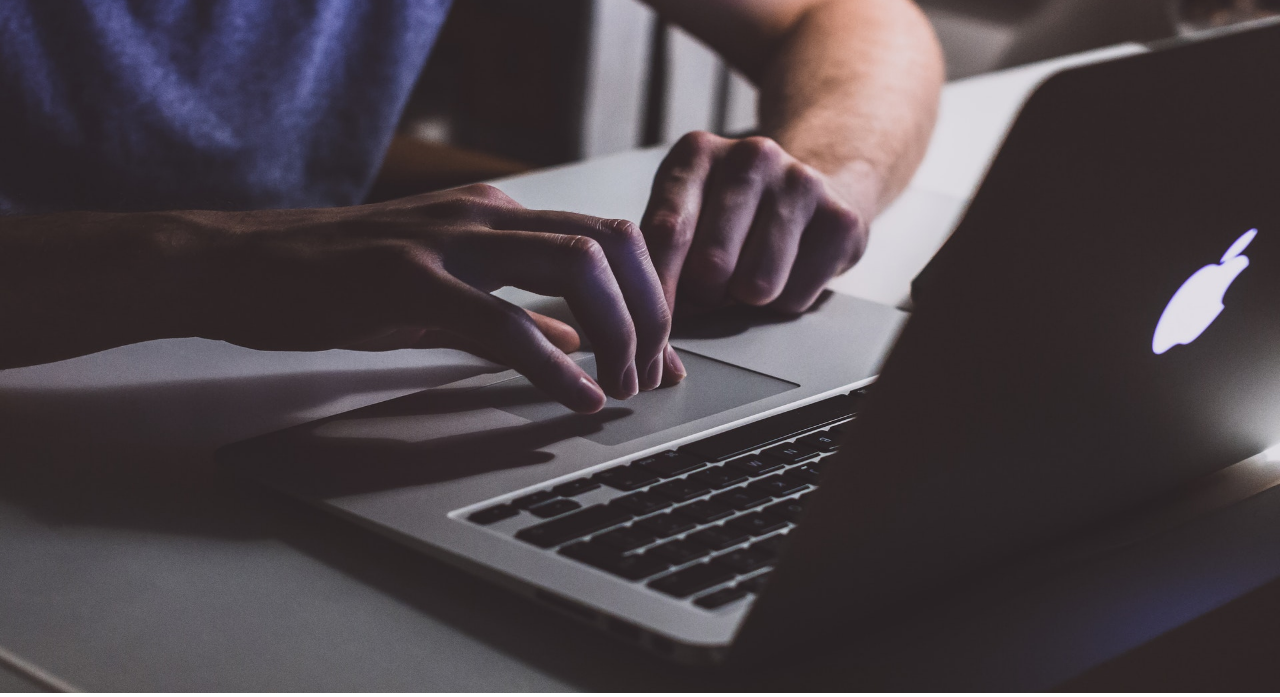
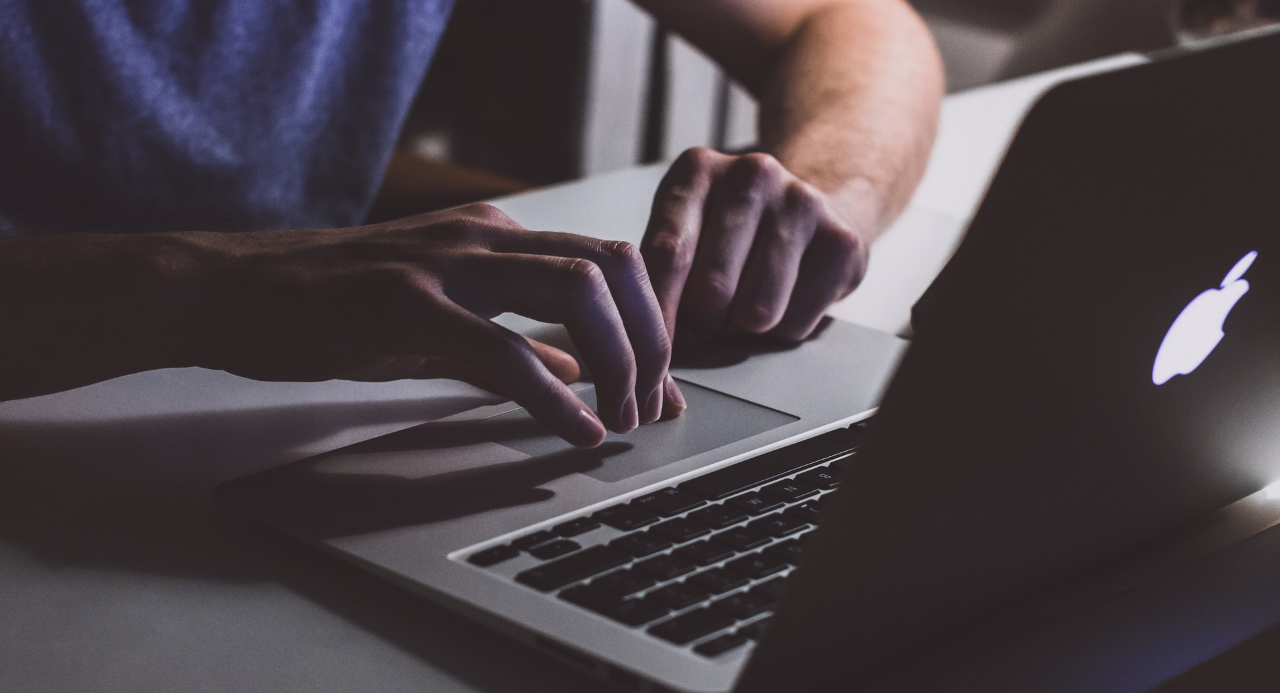
Before and after one commit to IzabelaDabrowska/bcweb, a website: page index.html in a window 1280 px wide. Shown: the part 107-804 px from the top of the page. Drawn offline with nearby package versions, Linux system fonts and the light colour scheme.

Commit message:
Fixed background image.

```diff
--- a/index.html
+++ b/index.html
@@ -7,9 +7,6 @@
 </head>
 <body>
 <div class="page-content">
-	<div class="img-container">
-		<img class="main-img" src="assets/main-pic.jpeg">
-	</div>
 	<header class="header">
 		<div class="nav-logo">
 			<img class="logo" src="assets/logo_white.png">
--- a/src/styles.css
+++ b/src/styles.css
@@ -5,19 +5,13 @@
 body {
     padding: 0;
     margin: 0;
+    background-image: url("../assets/main-pic.jpeg");
+    background-position: bottom;
+    background-size: cover;
 }
 .page-content {
     display: flex;
     flex-direction: column;
-}
-.img-container {
-    width: 100%;
-    height: 100%;
-    position: relative;
-}
-.main-img {
-    width: 100vw;
-    height: 100vh;
 }
 .header {
     position: absolute;
```
